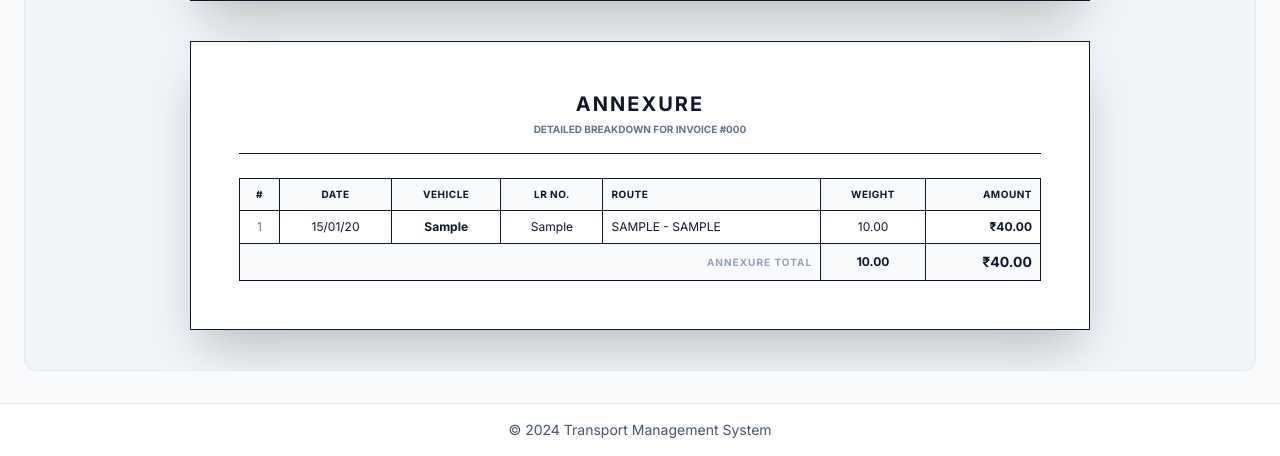
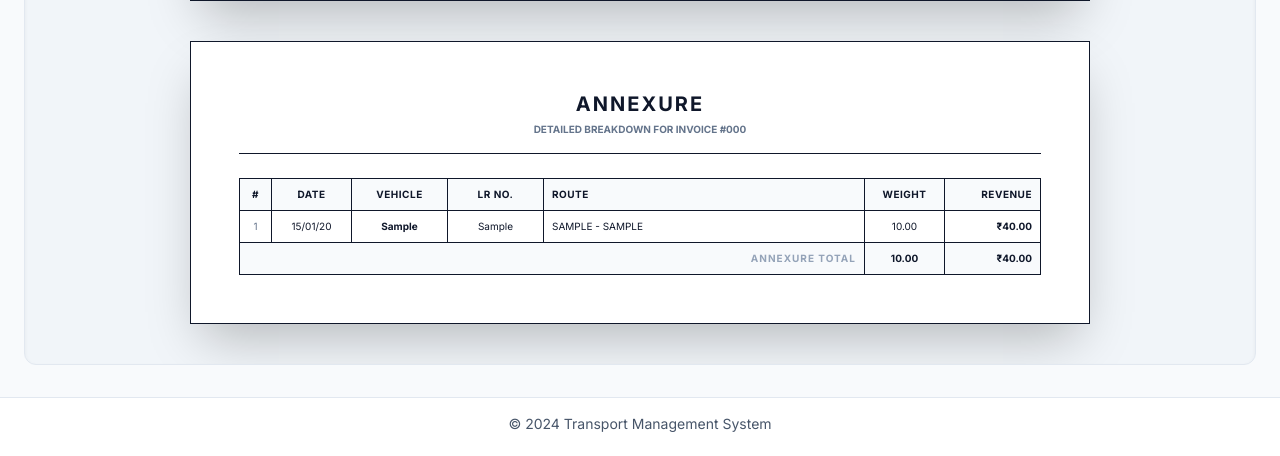
Before and after one commit to Frisked96/transport_management_system, a Django app: page /ledger/bills/1/ in a window 1280 px wide. Shown: the part 1228-1684 px from the top of the page. After the commit the page ends 1660 px from the top, so only its background shows below. Run offline with Django 4.2, Linux system fonts and the light colour scheme; a user stored in the database is signed in; tables that the repository leaves empty hold one stand-in row (values such as "Sample post"); some libraries are stand-ins or nearby versions.

Commit message:
improv bill

```diff
--- a/ledger/templatetags/ledger_extras.py
+++ b/ledger/templatetags/ledger_extras.py
@@ -139,6 +139,26 @@ def sum_list(data_list, key):
     return total
 
 @register.filter
+def get_trip_gst(bill, trip):
+    """
+    Calculates GST amount for a trip based on the bill's GST rate.
+    Usage: {{ bill|get_trip_gst:trip }}
+    """
+    if not trip.revenue or bill.gst_rate == 0:
+        return Decimal('0')
+    return Decimal(str(trip.revenue)) * (Decimal(bill.gst_rate) / Decimal(100))
+
+@register.filter
+def get_trip_total(bill, trip):
+    """
+    Calculates Total amount (Revenue + GST) for a trip.
+    Usage: {{ bill|get_trip_total:trip }}
+    """
+    rev = Decimal(str(trip.revenue or 0))
+    gst = get_trip_gst(bill, trip)
+    return rev + gst
+
+@register.filter
 def abs_val(value):
     """
     Returns absolute value of a number.
--- a/templates/ledger/bill_detail.html
+++ b/templates/ledger/bill_detail.html
@@ -261,33 +261,45 @@
         <table class="w-full border-collapse">
             <thead>
                 <tr class="bg-slate-50">
-                    <th class="border border-slate-900 p-2 text-[10px] font-black uppercase tracking-wider text-center w-10">#</th>
-                    <th class="border border-slate-900 p-2 text-[10px] font-black uppercase tracking-wider text-center">Date</th>
-                    <th class="border border-slate-900 p-2 text-[10px] font-black uppercase tracking-wider text-center">Vehicle</th>
-                    <th class="border border-slate-900 p-2 text-[10px] font-black uppercase tracking-wider text-center">LR No.</th>
+                    <th class="border border-slate-900 p-2 text-[10px] font-black uppercase tracking-wider text-center w-8">#</th>
+                    <th class="border border-slate-900 p-2 text-[10px] font-black uppercase tracking-wider text-center w-20">Date</th>
+                    <th class="border border-slate-900 p-2 text-[10px] font-black uppercase tracking-wider text-center w-24">Vehicle</th>
+                    <th class="border border-slate-900 p-2 text-[10px] font-black uppercase tracking-wider text-center w-24">LR No.</th>
                     <th class="border border-slate-900 p-2 text-[10px] font-black uppercase tracking-wider text-left">Route</th>
-                    <th class="border border-slate-900 p-2 text-[10px] font-black uppercase tracking-wider text-center">Weight</th>
-                    <th class="border border-slate-900 p-2 text-[10px] font-black uppercase tracking-wider text-right">Amount</th>
+                    <th class="border border-slate-900 p-2 text-[10px] font-black uppercase tracking-wider text-center w-20">Weight</th>
+                    <th class="border border-slate-900 p-2 text-[10px] font-black uppercase tracking-wider text-right w-24">Revenue</th>
+                    {% if bill.gst_rate > 0 %}
+                    <th class="border border-slate-900 p-2 text-[10px] font-black uppercase tracking-wider text-right w-24">GST ({{ bill.gst_rate }}%)</th>
+                    <th class="border border-slate-900 p-2 text-[10px] font-black uppercase tracking-wider text-right w-28">Total</th>
+                    {% endif %}
                 </tr>
             </thead>
             <tbody>
                 {% for bt in bill_trips %}
                 <tr>
-                    <td class="border border-slate-900 p-2 text-xs text-center text-slate-500">{{ forloop.counter }}</td>
-                    <td class="border border-slate-900 p-2 text-xs text-center whitespace-nowrap">{{ bt.trip.date|date:"d/m/y" }}</td>
-                    <td class="border border-slate-900 p-2 text-xs text-center font-bold">{{ bt.trip.vehicle.registration_plate }}</td>
-                    <td class="border border-slate-900 p-2 text-xs text-center">{{ bt.lr_no|default:"-" }}</td>
-                    <td class="border border-slate-900 p-2 text-xs uppercase">{{ bt.trip.pickup_location }} - {{ bt.trip.delivery_location }}</td>
-                    <td class="border border-slate-900 p-2 text-xs text-center">{{ bt.trip.weight|floatformat:2 }}</td>
-                    <td class="border border-slate-900 p-2 text-xs text-right font-black">₹{{ bt.trip.revenue|floatformat:2 }}</td>
+                    <td class="border border-slate-900 p-2 text-[10px] text-center text-slate-500">{{ forloop.counter }}</td>
+                    <td class="border border-slate-900 p-2 text-[10px] text-center whitespace-nowrap">{{ bt.trip.date|date:"d/m/y" }}</td>
+                    <td class="border border-slate-900 p-2 text-[10px] text-center font-bold">{{ bt.trip.vehicle.registration_plate }}</td>
+                    <td class="border border-slate-900 p-2 text-[10px] text-center">{{ bt.lr_no|default:"-" }}</td>
+                    <td class="border border-slate-900 p-2 text-[10px] uppercase truncate max-w-[150px]">{{ bt.trip.pickup_location }} - {{ bt.trip.delivery_location }}</td>
+                    <td class="border border-slate-900 p-2 text-[10px] text-center">{{ bt.trip.weight|floatformat:2 }}</td>
+                    <td class="border border-slate-900 p-2 text-[10px] text-right font-black">₹{{ bt.trip.revenue|floatformat:2 }}</td>
+                    {% if bill.gst_rate > 0 %}
+                    <td class="border border-slate-900 p-2 text-[10px] text-right text-slate-600">₹{{ bill|get_trip_gst:bt.trip|floatformat:2 }}</td>
+                    <td class="border border-slate-900 p-2 text-[10px] text-right font-black text-emerald-600">₹{{ bill|get_trip_total:bt.trip|floatformat:2 }}</td>
+                    {% endif %}
                 </tr>
                 {% endfor %}
             </tbody>
             <tfoot>
                 <tr class="bg-slate-50 font-black">
                     <td colspan="5" class="border border-slate-900 p-2 text-[10px] text-right uppercase tracking-widest text-slate-400">Annexure Total</td>
-                    <td class="border border-slate-900 p-2 text-xs text-center">{{ bill.total_weight|floatformat:2 }}</td>
-                    <td class="border border-slate-900 p-2 text-sm text-right">₹{{ bill.subtotal|floatformat:2 }}</td>
+                    <td class="border border-slate-900 p-2 text-[10px] text-center">{{ bill.total_weight|floatformat:2 }}</td>
+                    <td class="border border-slate-900 p-2 text-[10px] text-right">₹{{ bill.subtotal|floatformat:2 }}</td>
+                    {% if bill.gst_rate > 0 %}
+                    <td class="border border-slate-900 p-2 text-[10px] text-right">₹{{ bill.gst_amount|floatformat:2 }}</td>
+                    <td class="border border-slate-900 p-2 text-xs text-right">₹{{ bill.total_amount|floatformat:2 }}</td>
+                    {% endif %}
                 </tr>
             </tfoot>
         </table>
```
Also changed, not shown: templates/ledger/combined_bill_print.html (+19 -7 lines), templates/trips/manager_dashboard.html (+7 -3 lines), templates/trips/trip_list.html (+14 -15 lines).
